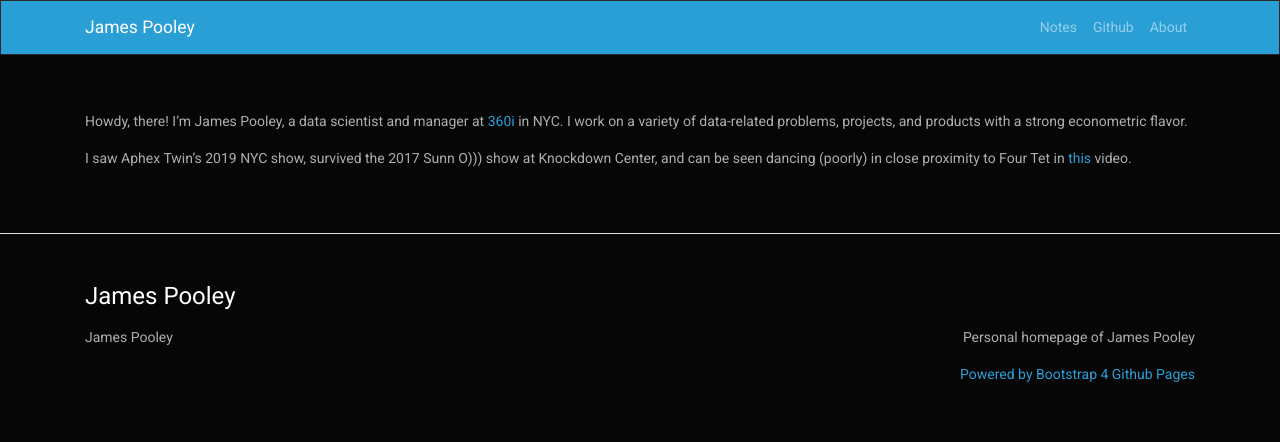
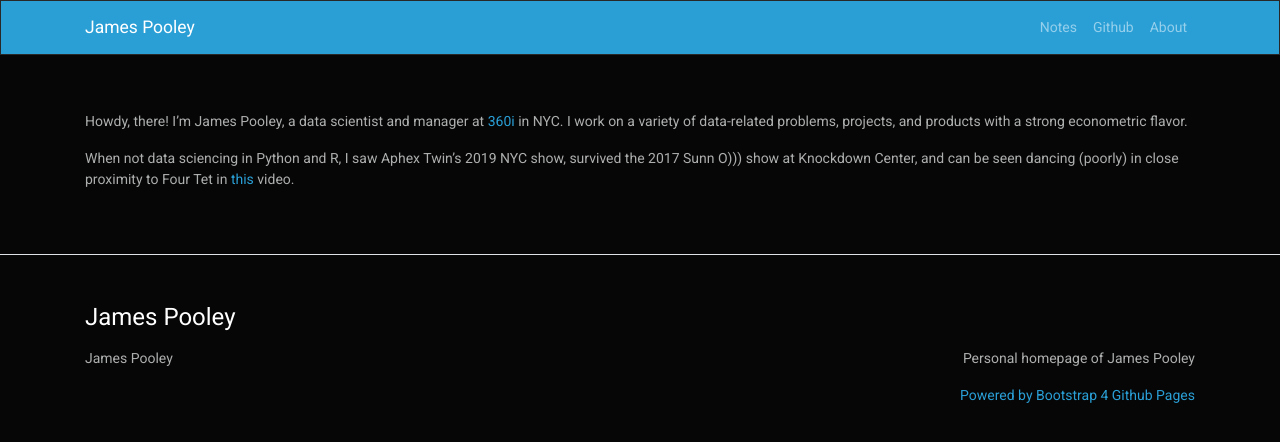
Before and after one commit to jamespooley/archived-jamespooley.github.io, a Jekyll site: the page built from about.md, in a window 1280 px wide. Shown: the top 442 px of the page. Built offline with Jekyll 4.4.1, drawn with Linux system fonts in a browser that asks for light colours; our own code applies the rules of GitHub Pages for plain Markdown files.

Commit message:
Update 'about' text ... yet again

```diff
--- a/about.md
+++ b/about.md
@@ -1,6 +1,6 @@
 Howdy, there! I'm James Pooley, a data scientist and manager at [360i](https://360i.com/capabilities/analytics/) in NYC. I work on a variety of
 data-related problems, projects, and products with a strong econometric flavor.
 
-I saw Aphex Twin's 2019 NYC show, survived the 2017 Sunn O))) show at
-Knockdown Center, and can be seen dancing (poorly) in close proximity to
+When not data sciencing in Python and R, I saw Aphex Twin's 2019 NYC show, survived the 2017 Sunn O))) show at Knockdown Center, and can
+be seen dancing (poorly) in close proximity to
 Four Tet in [this](https://www.youtube.com/watch?v=yWstd3jDZIs) video.
```
